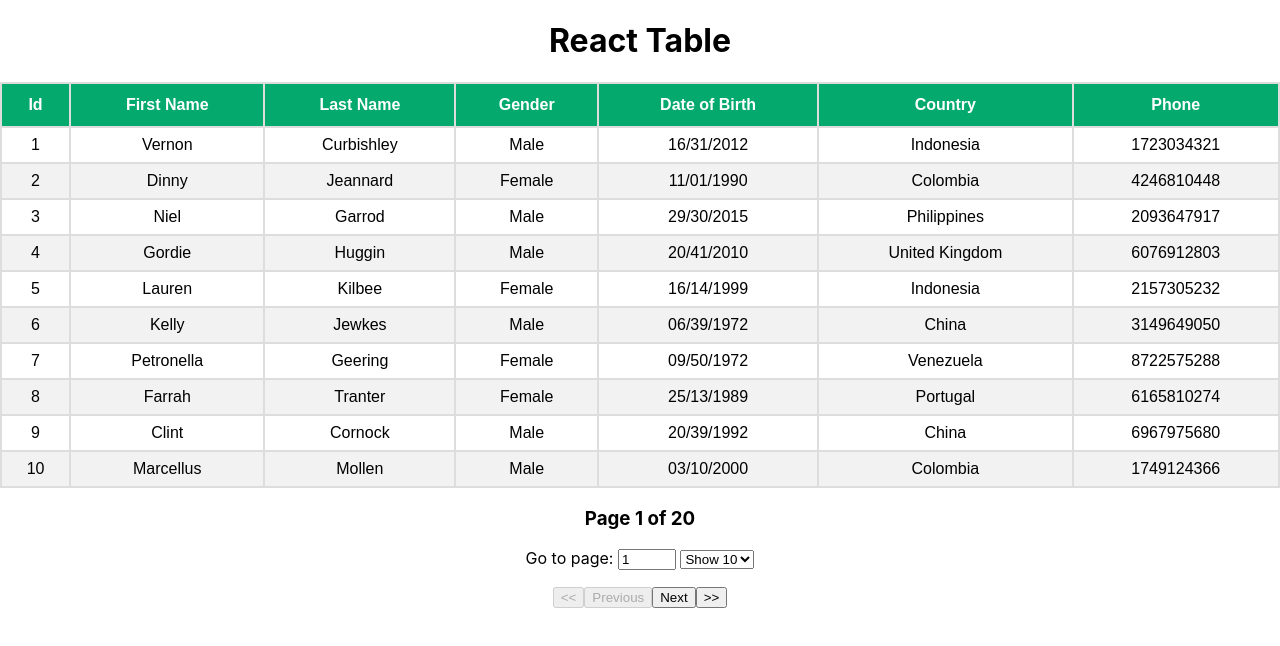
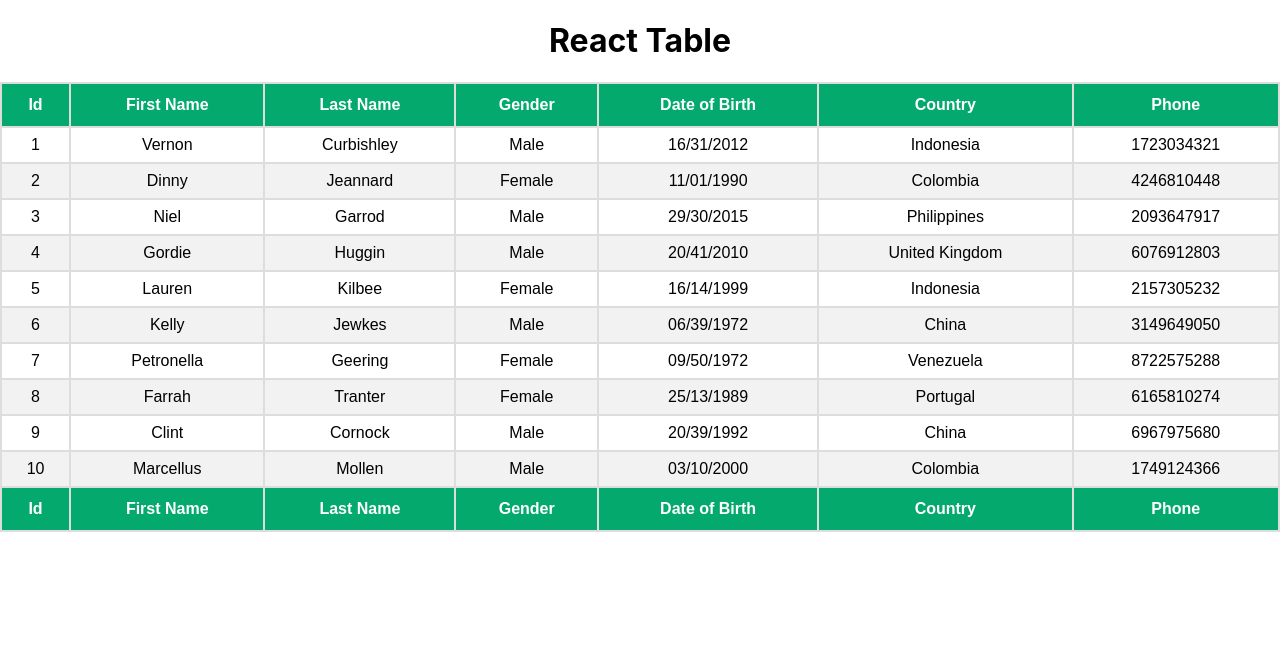
Before and after one commit to Sandiego17/react-table-demo, a React (Create React App) app: page / in a window 1280 px wide. Shown: the top 646 px of the page. Built offline with nearby package versions, Linux system fonts and the light colour scheme.

Commit message:
feat: preparing a table for row selection demonstration

```diff
--- a/src/App.js
+++ b/src/App.js
@@ -1,12 +1,14 @@
 import './App.css';
 import { BasicTable } from './components/BasicTable';
 import { PaginationTable } from './components/PaginationTable';
+import { RowSelectionTable } from './components/RowSelectionTable';
 
 const App = () => {
   return (
     <div className="App">
       {/* <BasicTable /> */}
-      <PaginationTable />
+      {/* <PaginationTable /> */}
+      <RowSelectionTable />
     </div>
   );
 }
--- /dev/null
+++ b/src/components/RowSelectionTable.js
@@ -0,0 +1,67 @@
+import { useTable } from 'react-table'
+import { COLUMNS } from './columns'
+import MOCK_DATA from './MOCK_DATA.json'
+import { useMemo } from 'react'
+import './BasicTable.css'
+
+export const RowSelectionTable = () => {
+  const columns = useMemo(() => COLUMNS, [])
+  const data = useMemo(() => MOCK_DATA, [])
+
+  const tableInstance = useTable({
+    columns,
+    data
+  })
+
+  const {
+    getTableProps,
+    getTableBodyProps,
+    headerGroups,
+    footerGroups,
+    rows,
+    prepareRow
+  } = tableInstance
+
+  const firstTenRows = rows.slice(0, 10)
+
+  return (
+    <>
+      <div>
+        <h1>React Table</h1>
+      </div>
+
+      <table {...getTableProps()}>
+        <thead>
+          {headerGroups.map((headerGroup) => (
+            <tr {...headerGroup.getHeaderGroupProps()}>
+              {headerGroup.headers.map((column) => (
+                <th {...column.getHeaderProps()}>{column.render('Header')}</th>
+              ))}
+            </tr>
+          ))}
+        </thead>
+        <tbody {...getTableBodyProps()}>
+          {firstTenRows.map((row) => {
+            prepareRow(row)
+            return (
+              <tr {...row.getRowProps()}>
+                {row.cells.map((cell) => {
+                  return <td {...cell.getCellProps()}>{cell.render('Cell')}</td>
+                })}
+              </tr>
+            )
+          })}
+        </tbody>
+        <tfoot>
+          {footerGroups.map((footerGroup) => (
+            <tr {...footerGroup.getFooterGroupProps()}>
+              {footerGroup.headers.map((column) => (
+                <th {...column.getFooterProps()}>{column.render('Footer')}</th>
+              ))}
+            </tr>
+          ))}
+        </tfoot>
+      </table>
+    </>
+  )
+}
```
